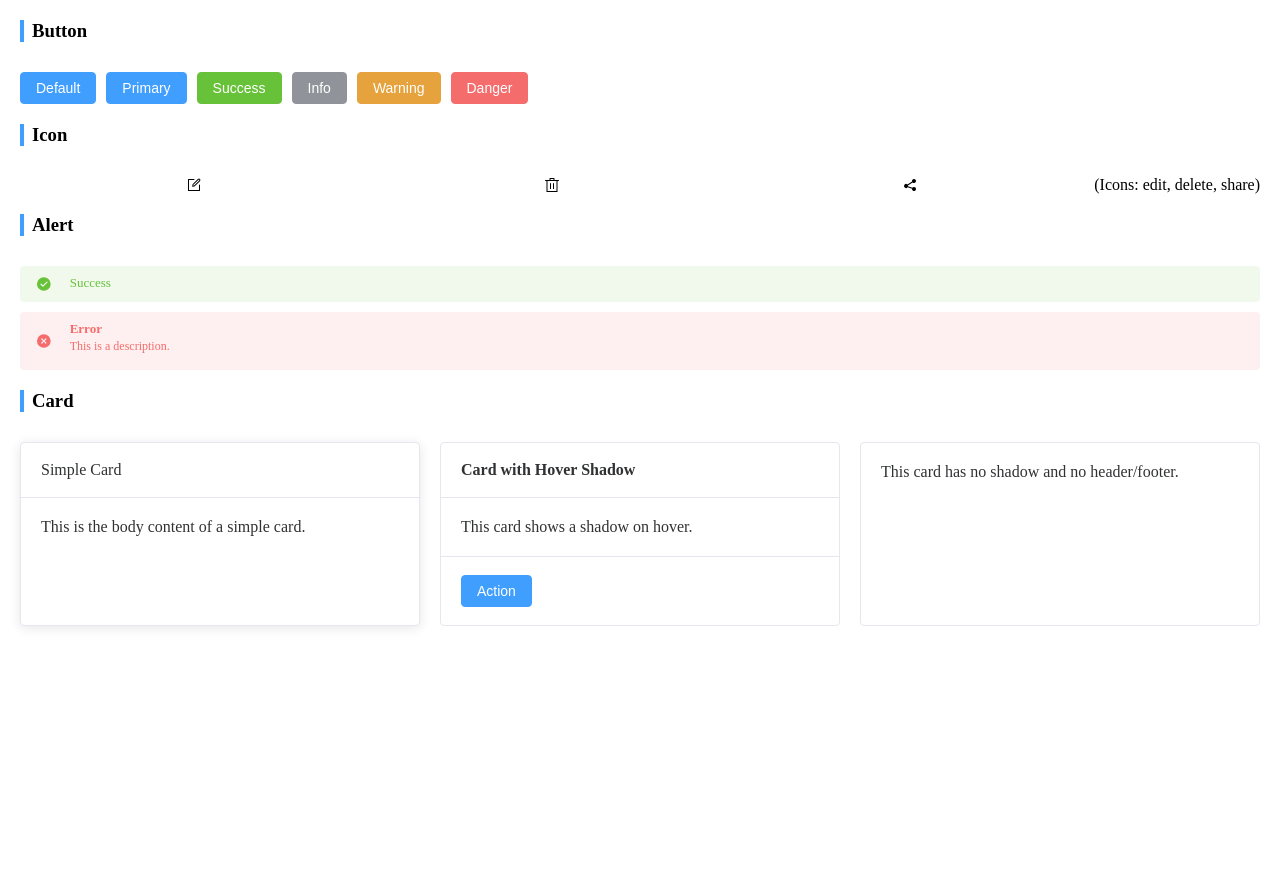
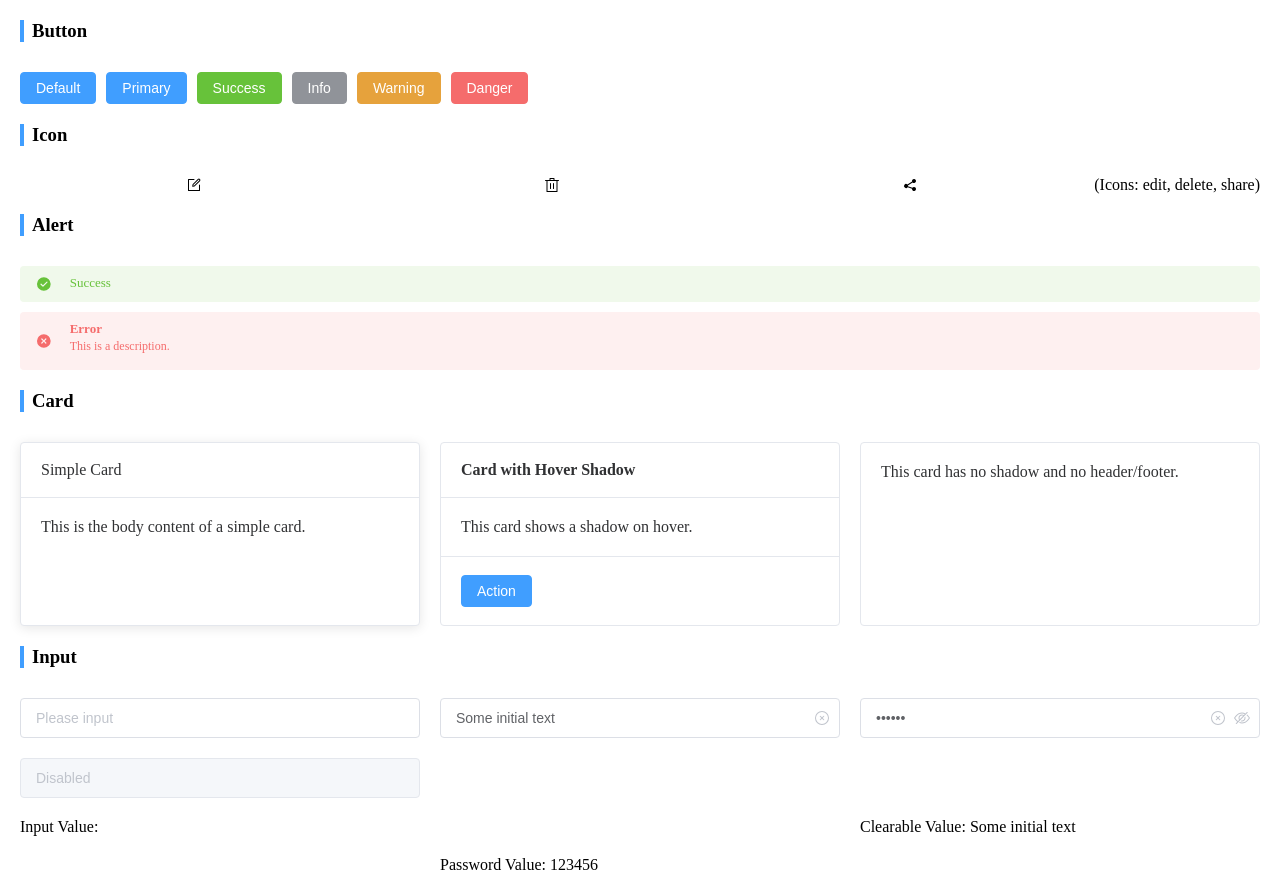
Before and after one commit to Tom-Lee-CN/ShopPilot, a Vue app in the folder frontend/: page / in a window 1280 px wide. Before the commit the page ends 800 px from the top, so only its background shows below. Built offline with nearby package versions, Linux system fonts and the light colour scheme.

Commit message:
完成input组件开发

```diff
--- a/frontend/src/components/HelloWorld.vue
+++ b/frontend/src/components/HelloWorld.vue
@@ -40,6 +40,26 @@
 
       <pilot-card shadow="never"> This card has no shadow and no header/footer. </pilot-card>
     </div>
+    <h3>Input</h3>
+    <div class="input-row">
+      <pilot-input v-model="inputValue" placeholder="Please input" />
+      <pilot-input v-model="clearableValue" placeholder="Clearable Input" clearable />
+      <pilot-input
+        v-model="passwordValue"
+        type="password"
+        placeholder="Password"
+        show-password
+        clearable
+      />
+      <pilot-input v-model="inputValue" disabled placeholder="Disabled" />
+    </div>
+    <div class="input-row">
+      <span>Input Value: {{ inputValue }}</span>
+      <br />
+      <span>Clearable Value: {{ clearableValue }}</span>
+      <br />
+      <span>Password Value: {{ passwordValue }}</span>
+    </div>
   </div>
 </template>
 
@@ -48,6 +68,13 @@ export default {
   name: 'HelloWorld',
   // 全局注册后，这里保持为空
   components: {},
+  data() {
+    return {
+      inputValue: '',
+      clearableValue: 'Some initial text',
+      passwordValue: '123456',
+    };
+  },
 };
 </script>
 
@@ -87,4 +114,12 @@ h3 {
   gap: 20px;
   width: 100%;
 }
+
+.input-row {
+  display: grid;
+  grid-template-columns: repeat(auto-fill, minmax(300px, 1fr));
+  gap: 20px;
+  width: 100%;
+  align-items: center;
+}
 </style>
--- /dev/null
+++ b/frontend/src/packages/Input/index.js
@@ -0,0 +1,3 @@
+import PilotInput from './input.vue';
+
+export default PilotInput;
--- /dev/null
+++ b/frontend/src/packages/Input/input.vue
@@ -0,0 +1,194 @@
+<template>
+  <div class="pilot-input" :class="inputClasses">
+    <input
+      ref="inputRef"
+      class="pilot-input__inner"
+      :value="modelValue"
+      :type="inputType"
+      :placeholder="placeholder"
+      :disabled="disabled"
+      @input="handleInput"
+    />
+    <span v-if="clearable" class="pilot-input__suffix">
+      <!-- 清空图标 -->
+      <pilot-icon
+        v-if="showClear"
+        class="pilot-input__icon"
+        name="circle-close"
+        @click="handleClear"
+      />
+      <!-- 密码可见性图标 -->
+      <pilot-icon
+        v-if="showPasswordToggle"
+        class="pilot-input__icon"
+        :name="passwordIconName"
+        @click="togglePasswordVisibility"
+      />
+    </span>
+  </div>
+</template>
+
+<script>
+export default {
+  name: 'PilotInput',
+  components: {},
+  props: {
+    modelValue: {
+      type: [String, Number],
+      default: '',
+    },
+    placeholder: {
+      type: String,
+      default: '',
+    },
+    type: {
+      type: String,
+      default: 'text',
+    },
+    // 是否禁用
+    disabled: {
+      type: Boolean,
+      default: false,
+    },
+    // 是否开启清除按钮
+    clearable: {
+      type: Boolean,
+      default: false,
+    },
+    // 是否显示密码可见性图标
+    showPassword: {
+      type: Boolean,
+      default: false,
+    },
+  },
+  data() {
+    return {
+      passwordVisible: false,
+    };
+  },
+  emits: ['update:modelValue'],
+  computed: {
+    inputClasses() {
+      return {
+        'is-disabled': this.disabled,
+        'pilot-input--suffix': this.clearable,
+      };
+    },
+    // 是否显示后缀容器
+    isSuffixVisible() {
+      return this.clearable || this.showPassword;
+    },
+    // 密码可见性图标名称
+    showClear() {
+      return this.clearable && !this.disabled && this.modelValue !== '' && this.modelValue !== null;
+    },
+    // 是否显示密码切换图标
+    showPasswordToggle() {
+      return this.showPassword && !this.disabled && this.type === 'password';
+    },
+    // 动态计算 input 的 type
+    inputType() {
+      if (this.type === 'password' && this.passwordVisible) {
+        return 'text';
+      }
+      return this.type;
+    },
+    // 动态计算密码图标的名称
+    passwordIconName() {
+      return this.passwordVisible ? 'view' : 'hide';
+    },
+  },
+  methods: {
+    // 处理输入事件
+    handleInput(event) {
+      this.$emit('update:modelValue', event.target.value);
+    },
+    // 清空输入框
+    handleClear() {
+      this.$emit('update:modelValue', '');
+      this.$nextTick(() => {
+        this.$refs.inputRef.focus();
+      });
+    },
+    // 切换密码可见性
+    togglePasswordVisibility() {
+      this.passwordVisible = !this.passwordVisible;
+      this.$nextTick(() => {
+        this.$refs.inputRef.focus();
+      });
+    },
+  },
+};
+</script>
+
+<style scoped lang="scss">
+.pilot-input {
+  position: relative;
+  font-size: 14px;
+  display: inline-block;
+  width: 100%;
+
+  &.is-disabled .pilot-input__inner {
+    background-color: #f5f7fa;
+    border-color: #e4e7ed;
+    color: #c0c4cc;
+    cursor: not-allowed;
+  }
+
+  &.pilot-input--suffix .pilot-input__inner {
+    padding-right: 30px;
+  }
+}
+.pilot-input__inner {
+  -webkit-appearance: none;
+  background-color: #fff;
+  background-image: none;
+  border-radius: 4px;
+  border: 1px solid #dcdfe6;
+  box-sizing: border-box;
+  color: #606266;
+  display: inline-block;
+  font-size: inherit;
+  height: 40px;
+  line-height: 40px;
+  outline: none;
+  padding: 0 15px;
+  transition: border-color 0.2s cubic-bezier(0.645, 0.045, 0.355, 1);
+  width: 100%;
+
+  &:focus {
+    outline: none;
+    border-color: #409eff;
+  }
+
+  &::placeholder {
+    color: #c0c4cc;
+  }
+}
+
+.pilot-input__suffix {
+  position: absolute;
+  right: 10px;
+  top: 0;
+  height: 100%;
+  display: flex;
+  align-items: center;
+  color: #c0c4cc;
+  cursor: pointer;
+  transition: color 0.2s;
+  gap: 8px; // 为多个图标之间提供间距
+
+  &:hover {
+    cursor: pointer;
+    transition: color 0.2s;
+    &:hover {
+      color: #909399;
+    }
+  }
+
+  // 如果同时显示两个图标，需要更大的右边距
+  .pilot-input--suffix.show-both .pilot-input__inner {
+    padding-right: 58px;
+  }
+}
+</style>
--- a/frontend/src/packages/index.js
+++ b/frontend/src/packages/index.js
@@ -2,8 +2,9 @@ import PilotButton from './Button';
 import PilotIcon from './Icon';
 import PilotAlert from './Alert';
 import PilotCard from './Card';
+import PilotInput from './Input';
 
-const components = [PilotButton, PilotIcon, PilotAlert, PilotCard];
+const components = [PilotButton, PilotIcon, PilotAlert, PilotCard, PilotInput];
 
 const install = (app) => {
   components.forEach((component) => {
@@ -15,4 +16,4 @@ export default {
   install,
 };
 
-export { PilotButton, PilotIcon, PilotAlert, PilotCard };
+export { PilotButton, PilotIcon, PilotAlert, PilotCard, PilotInput };
```
